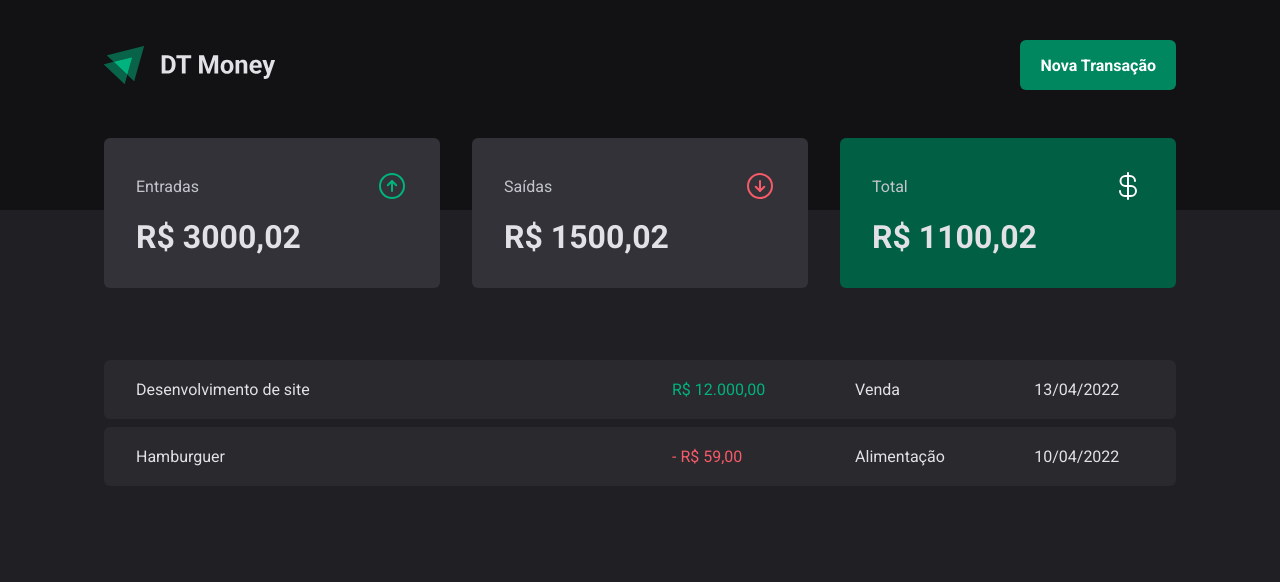
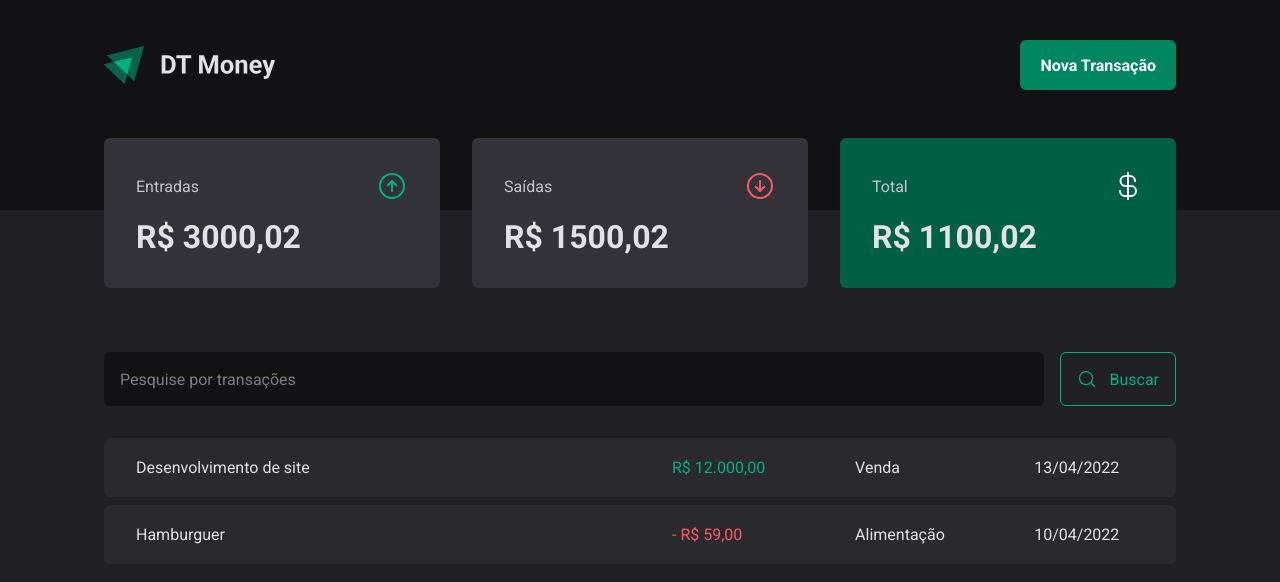
Before and after one commit to gcarniel/ignite-03-dt-money, a React (Vite) app: page / in a window 1280 px wide. Shown: the top 582 px of the page. Built offline with nearby package versions, Linux system fonts and the light colour scheme.

Commit message:
criado o formulario de pesquisa

```diff
--- /dev/null
+++ b/src/pages/Transactions/components/index.tsx
@@ -0,0 +1,14 @@
+import { MagnifyingGlass } from 'phosphor-react'
+import * as s from './styles'
+
+export function SearchForm() {
+  return (
+    <s.SearchFormContainer>
+      <input type="text" placeholder="Pesquise por transações" />
+      <button type="submit">
+        <MagnifyingGlass size={20} />
+        Buscar
+      </button>
+    </s.SearchFormContainer>
+  )
+}
--- /dev/null
+++ b/src/pages/Transactions/components/styles.ts
@@ -0,0 +1,43 @@
+import styled from 'styled-components'
+
+export const SearchFormContainer = styled.form`
+  display: flex;
+  gap: 1rem;
+
+  input {
+    flex: 1;
+    border-radius: 6px;
+    border: 0;
+    background-color: ${(props) => props.theme['gray-900']};
+    color: ${(props) => props.theme['gray-300']};
+
+    padding: 1rem;
+
+    &::placeholder {
+      color: ${(props) => props.theme['gray-500']};
+    }
+  }
+
+  button {
+    display: flex;
+    align-items: center;
+    gap: 0.75rem;
+
+    border: 0;
+    padding: 1rem;
+
+    background: transparent;
+    border: 1px solid ${(props) => props.theme['green-300']};
+    color: ${(props) => props.theme['green-300']};
+    border-radius: 6px;
+    cursor: pointer;
+
+    transition: border 0.3s, background-color 0.3s, color 0.3s;
+
+    &:hover {
+      border: 1px solid ${(props) => props.theme['green-500']};
+      background-color: ${(props) => props.theme['green-500']};
+      color: ${(props) => props.theme.white};
+    }
+  }
+`
--- a/src/pages/Transactions/index.tsx
+++ b/src/pages/Transactions/index.tsx
@@ -1,6 +1,6 @@
 import { Header } from '../../components/Header'
 import { Summary } from '../../components/Summary'
-
+import { SearchForm } from '../Transactions/components/'
 import * as s from './styles'
 
 export function Transactions() {
@@ -10,6 +10,8 @@
       <Summary />
 
       <s.TransactionContainer>
+        <SearchForm />
+
         <s.TransactionTable>
           <tbody>
             <tr>
--- a/src/pages/Transactions/styles.ts
+++ b/src/pages/Transactions/styles.ts
@@ -9,9 +9,9 @@
 
 export const TransactionTable = styled.table`
   width: 100%;
-  /* border-collapse: separate; */
+  border-collapse: separate;
   border-spacing: 0 0.5rem;
-  /* margin-top: 1.5rem; */
+  margin-top: 1.5rem;
 
   td {
     background-color: ${(props) => props.theme['gray-700']};
```
